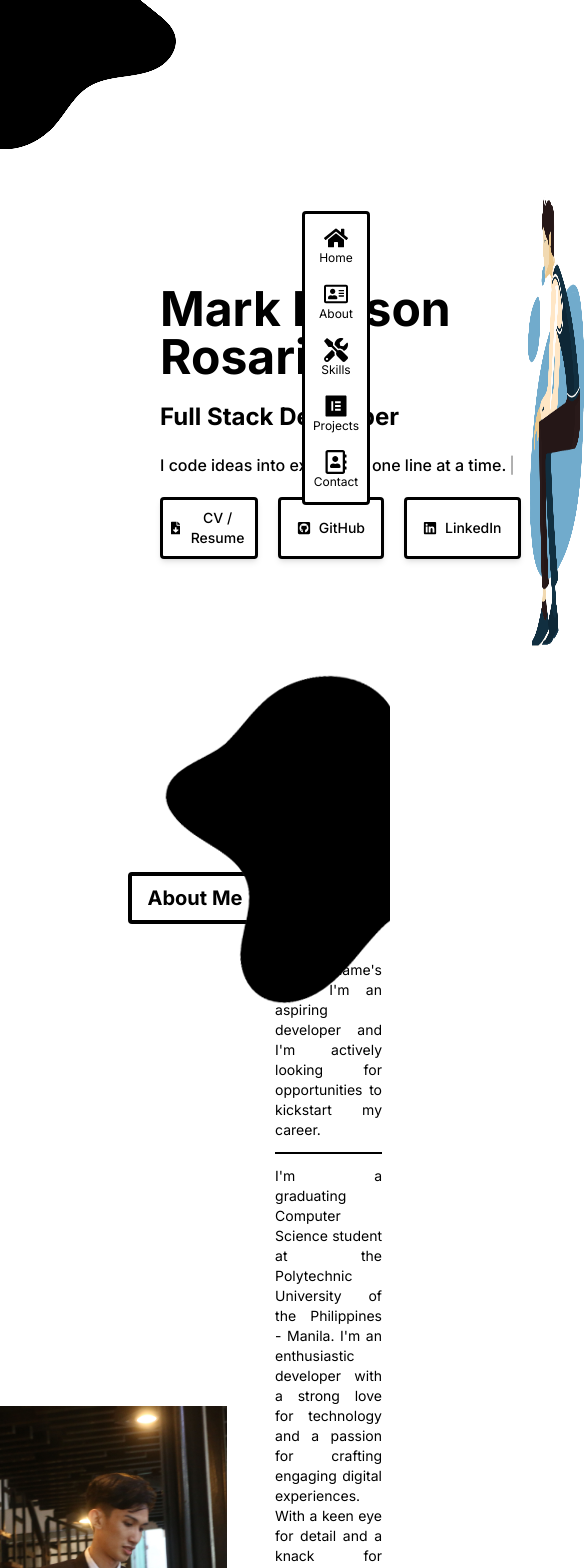
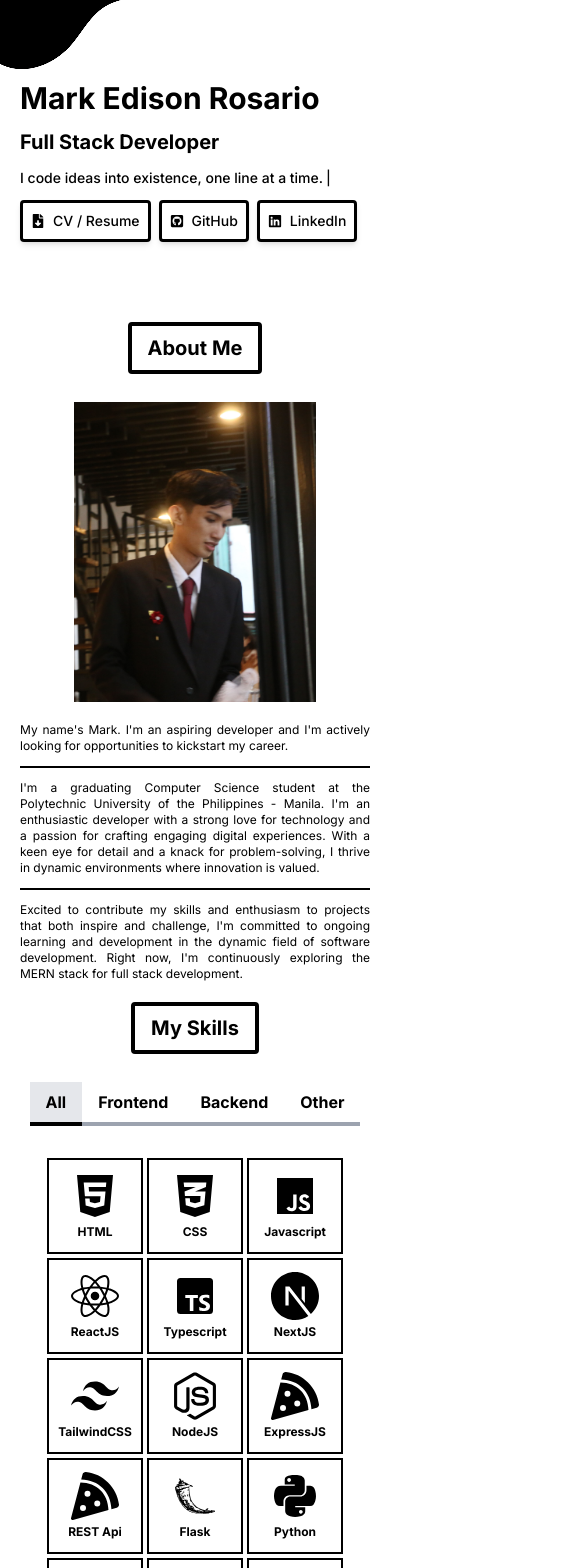
Before and after one commit to Mrrked/Portfolio-MrYious, a Next.js app: page / in a window 390 px wide. Shown: the top 1568 px of the page, 585 px wide, since content can reach past the window. Built offline with nearby package versions, Linux system fonts and the light colour scheme.

Commit message:
feat: add responsiveness

```diff
--- a/src/app/About.tsx
+++ b/src/app/About.tsx
@@ -2,15 +2,15 @@ import profile from './_assets/images/profile.jpg'
 
 export default function About(props: { about: { header: string, body: string, footer: string}}){
     return(
-        <section id='about' className="flex flex-col items-center bg-white py-7 gap-7">
+        <section id='about' className="flex flex-col items-center sm:py-7 gap-7">
             <div className="text-xl font-bold border-4 border-black px-4 py-2 rounded">
                 About Me
             </div>
-            <div className="flex justify-center items-center gap-10">
+            <div className="flex flex-col sm:flex-row justify-center items-center sm:gap-10">
                 <div>
                     <img src={profile.src} className=' h-[300px] shadow-black' alt="profile" />
                 </div>
-                <div className=' border-black w-1/3 flex flex-col gap-3 text-sm p-2 text-justify'>
+                <div className=' border-black sm:w-1/3 flex flex-col gap-3 text-xs sm:text-sm p-5 sm:p-2 text-justify '>
                     <div>
                         {props.about.header}
                     </div>
--- a/src/app/Contact.tsx
+++ b/src/app/Contact.tsx
@@ -7,19 +7,19 @@ export default function Contact(props: { contact: { email: string; address: stri
             <div className="text-xl font-bold border-4 border-black px-4 py-2 rounded">
                 Contact Me
             </div>
-            <div className="flex gap-40">
+            <div className="flex flex-col sm:flex-row gap-10 sm:gap-40">
                 <div className="flex flex-col gap-3 font-bold text-sm">
                     <div className=" font-bold text-lg">Feel free to reach me out</div>
                     <div className="flex items-center gap-2">
-                        <BiLogoGmail className="text-5xl border-2 border-black p-2 rounded text-red-700"/>
+                        <BiLogoGmail className="text-5xl border-[1px] border-black p-2 rounded text-red-700"/>
                         <div>{props.contact.email}</div>
                     </div>
                     <div className="flex items-center gap-2">
-                        <FaLocationDot className="text-5xl border-2 border-black p-2 rounded text-blue-700"/>
+                        <FaLocationDot className="text-5xl border-[1px] border-black p-2 rounded text-blue-700"/>
                         <div>{props.contact.address}</div>
                     </div>
                     <div className="flex items-center gap-2">
-                        <BiSolidPhone className="text-5xl border-2 border-black p-2 rounded text-green-700"/>
+                        <BiSolidPhone className="text-5xl border-[1px] border-black p-2 rounded text-green-700"/>
                         <div>{props.contact.phone}</div>
                     </div>
                 </div>
--- a/src/app/Footer.tsx
+++ b/src/app/Footer.tsx
@@ -1,7 +1,7 @@
 export default function Footer(){
     return(<section id="footer" className="flex justify-between items-center bg-gray-200 py-4 px-10 text-sm">
-        <div className="w-1/3 text-left">Copyright 2024. All rights reserved. </div>
-        <div className="w-1/3 font-bold text-center">Made with ❤️</div>
-        <div className="w-1/3 text-right">Mark Edison Rosario</div>
+        <div className="sm:w-1/3 text-left">Copyright 2024. All rights reserved. </div>
+        <div className="sm:w-1/3 font-bold text-center">Made with ❤️</div>
+        <div className="w-1/3 text-right hidden sm:block">Mark Edison Rosario</div>
     </section>)
 }
--- a/src/app/Navbar.tsx
+++ b/src/app/Navbar.tsx
@@ -5,7 +5,7 @@ import { Link } from 'react-scroll';
 export default function NavBar(){
 
     return(
-        <div className='z-50 fixed top-1/4 right-0 text-xs flex flex-col items-center justify-center rounded gap-4 mr-5 py-3 px-2 border-[3px] border-black bg-white'>
+        <div className='z-50 fixed top-1/4 right-0 text-xs hidden sm:flex flex-col items-center justify-center rounded gap-4 mr-5 py-3 px-2 border-[3px] border-black bg-white'>
             <Link
                 className='flex flex-col items-center cursor-pointer'
                 to="home"
--- a/src/app/Project.tsx
+++ b/src/app/Project.tsx
@@ -6,7 +6,7 @@ export default function Project(props: { projects: { title: string; image: any;
             <div className="text-xl font-bold border-4 border-black px-4 py-2 rounded">
                 My Projects
             </div>
-            <div className="flex flex-wrap justify-center items-center px-10 gap-4 ">
+            <div className="flex flex-col sm:flex-row sm:flex-wrap justify-center items-center px-10 gap-4 ">
                 {props.projects.map((project, i) => <ProjectItem key={i} project={project}/>)}
             </div>
         </section>
--- a/src/app/Skill.tsx
+++ b/src/app/Skill.tsx
@@ -11,11 +11,11 @@ export default function Skill( props: { skills: { list: { name: string, icon: Ic
     }
 
     return(
-        <section id='skills' className="flex flex-col items-center py-7 gap-7">
+        <section id='skills' className="flex flex-col items-center sm:py-7 gap-7">
             <div className="text-xl font-bold border-4 border-black px-4 py-2 rounded">
                 My Skills
             </div>
-            <div className=" flex flex-col gap-8 items-center w-2/3">
+            <div className=" flex flex-col gap-8 items-center sm:w-2/3">
                 <div key={"Filter"} className="flex text-base font-bold ">
                     {filters.map((text, i)=>
                         <button key={text} onClick={()=>{handleFilterChange(text)}} className={`px-4 py-2 hover:bg-gray-200 ${filter === text ? "border-b-4 border-black bg-gray-200" : "border-b-4 border-gray-400"}`}>
@@ -26,7 +26,7 @@ export default function Skill( props: { skills: { list: { name: string, icon: Ic
                 <div className="flex flex-wrap justify-center gap-1">
                     {props.skills.list.filter((skill) => {return skill.category === filter || filter === 'All' }).map((skill, i) => <SkillItem key={skill.name} skill={skill}/>)}
                 </div>
-                <div className="text-center text-xs">
+                <div className="text-center text-xs px-5 sm:p-0">
                     <div>Note:</div>
                     <div>{props.skills.note}</div>
                 </div>
--- a/src/app/_components/ProjectItem.tsx
+++ b/src/app/_components/ProjectItem.tsx
@@ -4,7 +4,7 @@ export default function ProjectItem(props: { project: { title: string; image: an
         window.open(link, "_blank", "noreferrer")
     }
 
-    return(<div className="flex flex-col w-1/4 border-black border-[1px] rounded text-center shadow-md shadow-black">
+    return(<div className="flex flex-col sm:w-1/4 border-black border-[1px] rounded text-center shadow-md shadow-black">
         <div className=" bg-black rounded">
             <img src={props.project.image.src} alt={props.project.title} className=" rounded-t" />
         </div>
--- a/src/app/page.tsx
+++ b/src/app/page.tsx
@@ -20,13 +20,13 @@ import vector5 from './_assets/images/vector_img/5.png'
 export default function Home() {
   return (<div  className=" ">
     <NavBar></NavBar>
-    <img src={vector3.src} alt="vector3" className="absolute -top-44 -left-32 "/>
-    <main id='home' className="flex min-h-screen items-center bg-white text-black">
-      <div className="flex border-black  items-center justify-between w-full px-40 py-10 ">
-        <div className="flex flex-col gap-5">
-          <div className=" text-5xl font-bold">{MyData.intro.name}</div>
-          <div className=" text-2xl font-bold">{MyData.intro.title}</div>
-          <div className=" font-medium ">
+    <img src={vector3.src} alt="vector3" className="absolute -top-64 -left-28 sm:-top-44 sm:-left-32 "/>
+    <main id='home' className="flex sm:min-h-screen sm:items-center">
+      <div className="flex flex-col sm:flex-row items-center justify-between w-full px-5 py-20 sm:px-40 sm:py-10  ">
+        <div className="flex flex-col gap-3 sm:gap-5 w-full sm:w-auto ">
+          <div className=" text-3xl sm:text-5xl font-bold">{MyData.intro.name}</div>
+          <div className=" text-xl sm:text-2xl font-bold">{MyData.intro.title}</div>
+          <div className=" text-sm sm:text-base font-medium ">
             <Typewriter
               words={MyData.intro.desc}
               loop={1}
@@ -37,33 +37,33 @@ export default function Home() {
               delaySpeed={2000}
             />
           </div>
-          <div className="flex gap-5">
+          <div className="flex gap-2 sm:gap-5">
             <a href="/Resume - Mark Edison Rosario.pdf" download="Resume - Mark Edison Rosario">
               <button onClick={()=>{}} className="flex border-[3px] border-black px-2 py-2 text-sm rounded items-center gap-2 font-medium hover:shadow-black shadow-md">
                 <FaFileDownload />
                 CV / Resume
               </button>
             </a>
-            <button onClick={()=>{window.open(MyData.intro.links.github, "_blank", "noreferrer")}} className="flex border-[3px] border-black px-4 py-2 rounded items-center text-sm gap-2 font-medium  hover:shadow-black shadow-md">
+            <button onClick={()=>{window.open(MyData.intro.links.github, "_blank", "noreferrer")}} className="flex border-[3px] border-black p-2 rounded items-center text-sm gap-2 font-medium  hover:shadow-black shadow-md">
               <FaGithubSquare />
               GitHub
             </button>
-            <button onClick={()=>{window.open(MyData.intro.links.linkedin, "_blank", "noreferrer")}} className="flex border-[3px] border-black px-4 py-2 rounded items-center text-sm gap-2  font-medium  hover:shadow-black shadow-md">
+            <button onClick={()=>{window.open(MyData.intro.links.linkedin, "_blank", "noreferrer")}} className="flex border-[3px] border-black p-2 rounded items-center text-sm gap-2  font-medium  hover:shadow-black shadow-md">
               <FaLinkedin />
               LinkedIn
             </button>
           </div>
         </div>
-        <img src={avatar.src} className=' h-[450px]' alt="avatar" />
+        <img src={avatar.src} className=' h-[450px] hidden sm:block' alt="avatar" />
       </div>
     </main>
-    <img src={vector1.src} alt="vector1" className="absolute -bottom-40 right-0"/>
+    <img src={vector1.src} alt="vector1" className="absolute hidden sm:block  right-0 "/>
     <About about={MyData.about}/>
-    <img src={vector2.src} alt="vector2" className="absolute -left-32"/>
+    <img src={vector2.src} alt="vector2" className="absolute hidden sm:block -left-32"/>
     <Skill skills={MyData.skills}/>
-    <img src={vector4.src} alt="vector4" className="absolute right-0"/>
+    <img src={vector4.src} alt="vector4" className="absolute right-0 -z-10"/>
     <Project projects={MyData.projects}/>
-    <img src={vector5.src} alt="vector5" className="absolute -left-32"/>
+    <img src={vector5.src} alt="vector5" className="absolute hidden sm:block -left-32"/>
     <Contact contact={MyData.contact}/>
     <Footer/>
   </div>);
```
